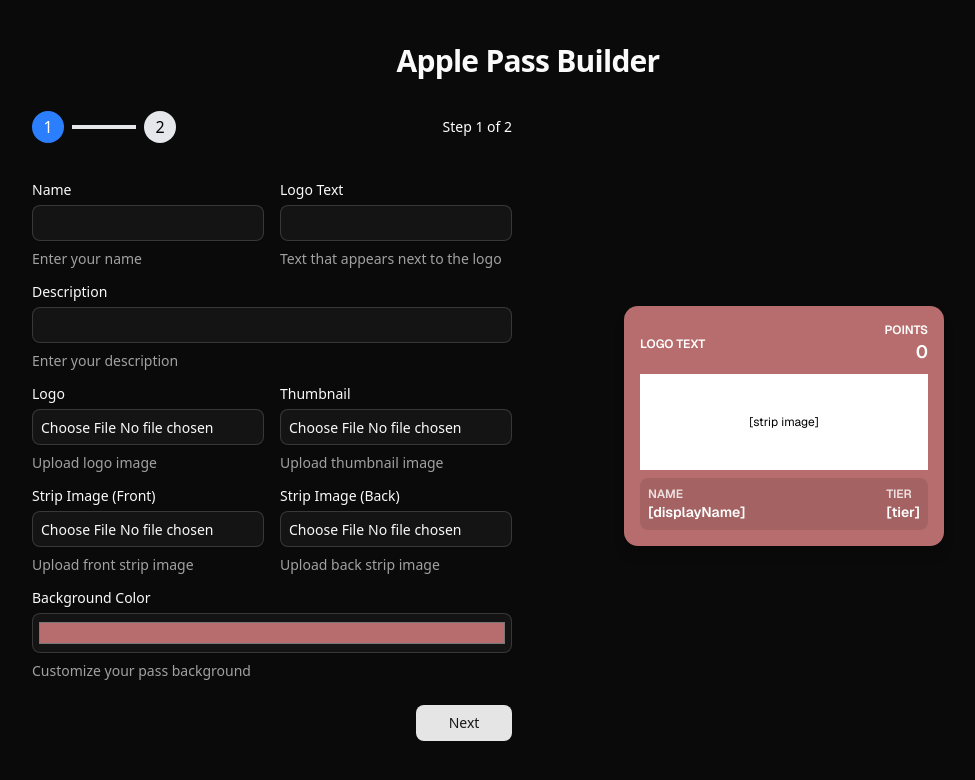
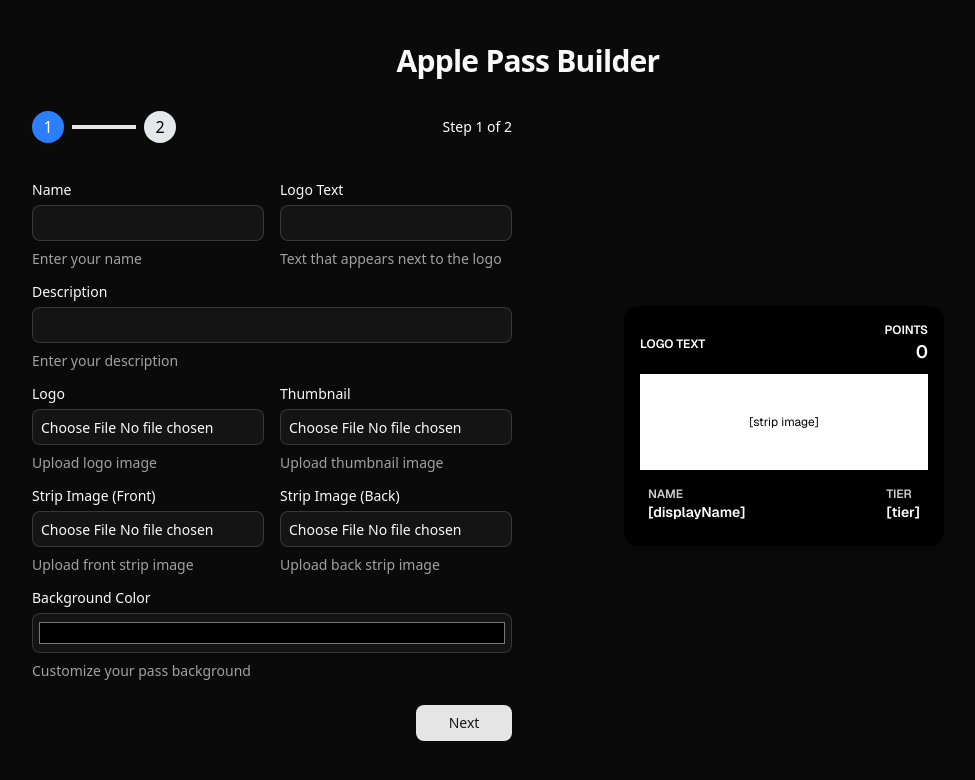
Before and after one commit to michaelshimeles/apple-pass, a Next.js app: page /create in a window 1280 px wide. Shown: the top 780 px of the page, without its empty margins (112-1087 px from the left). Built offline with nearby package versions, Linux system fonts and the light colour scheme.

Commit message:
clean up

```diff
--- a/app/dashboard/_components/form.tsx
+++ b/app/dashboard/_components/form.tsx
@@ -53,7 +53,7 @@
             name: "",
             description: "",
             logoText: "",
-            backgroundColor: "#b76d6d", // Default to same color as preview
+            backgroundColor: "#000", // Default to same color as preview
             logoUrl: "",
             stripImageFrontUrl: "",
             stripImageBackUrl: "",
```
